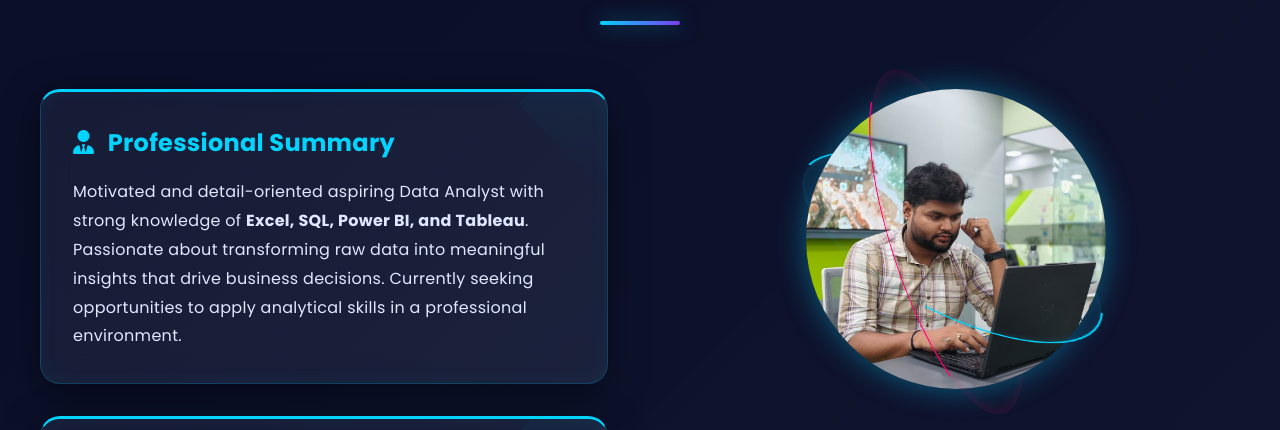
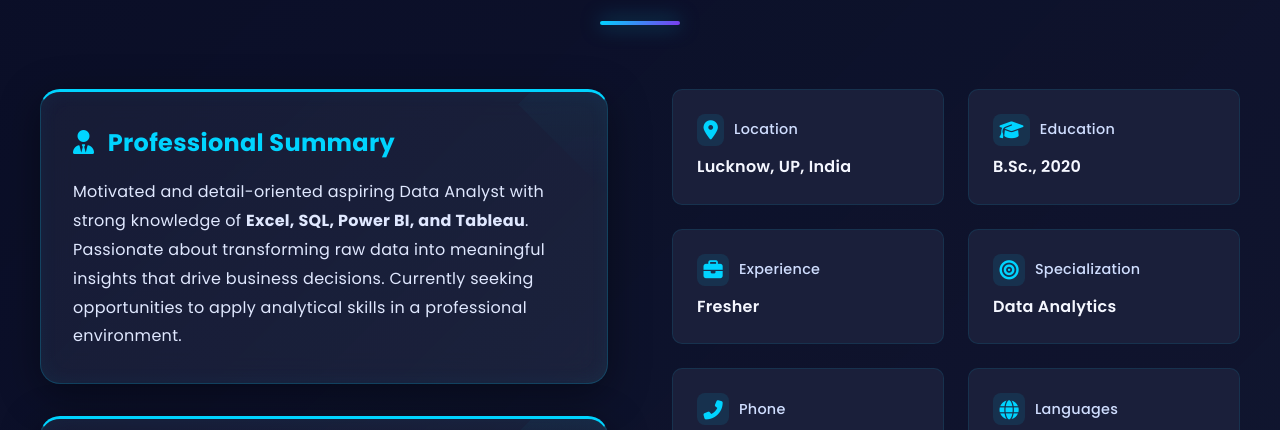
Before and after one commit to saurabhyadav900257-dot/Portfolio_Saurabh_Yadav.github.io, a plain HTML site: page index.html in a window 1280 px wide. Shown: the part 1076-1506 px from the top of the page. Drawn offline with nearby package versions, Linux system fonts and the light colour scheme.

Commit message:
Removed About section profile image per user request

```diff
--- a/index.html
+++ b/index.html
@@ -191,9 +191,7 @@
                 </div>
 
                 <div class="about-info" data-aos="fade-left">
-                    <div class="about-image">
-                        <img src="images/profile_picture.png" alt="Saurabh Yadav" class="about-img" loading="lazy">
-                    </div>
+
                     <div class="info-grid">
                         <div class="info-item">
                             <span class="info-label"><i class="fas fa-map-marker-alt info-icon"></i> Location</span>
```
